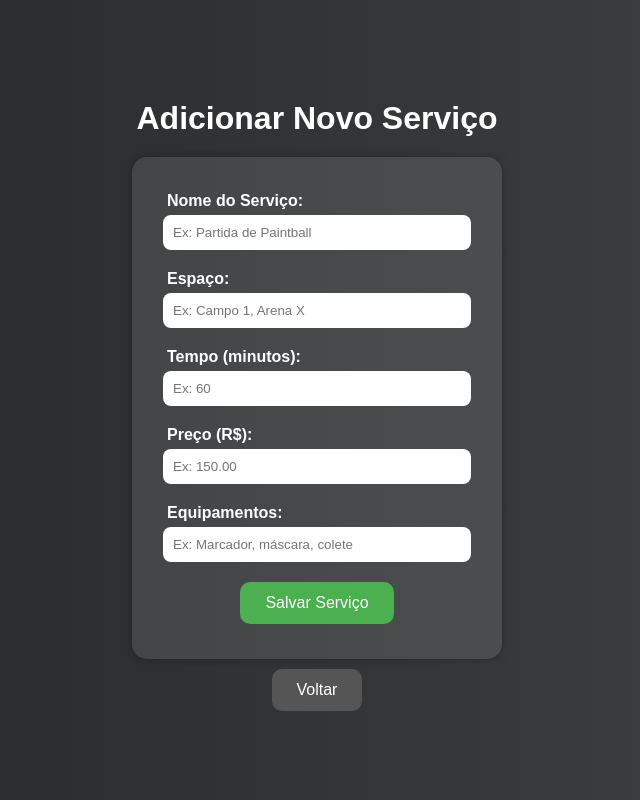
After one commit to pedrosantofig/TrabalhoAPentball, a Flask app: page /addServico in a window 1280 px wide. The commit adds this page. Shown: the whole page, without its empty margins (323-963 px from the left). Run offline with Flask 3, Linux system fonts and the light colour scheme.

Commit message:
add servico

```diff
--- a/app.py
+++ b/app.py
@@ -4,56 +4,66 @@ from sqlalchemy.orm import sessionmaker, declarative_base
 from modelo import Base, Produtos, Espacos, Pacotes, Usuario
 import os
 from dotenv import load_dotenv
-import os
-from modelo import Base
 app = Flask(__name__)
 app.secret_key = "supersecretkey"
 
-# Banco de dados SQLite
+# Banco de dados SQL
 load_dotenv()
 DATABASE_URL = os.getenv("DATABASE_URL")
 engine = create_engine(DATABASE_URL, echo=True)
 print('criando tabela')
 Base.metadata.create_all(engine)
 print('tabela adicionada')
-
+Session = sessionmaker(bind=engine)
+session = Session()
 # -------------------- ROTAS --------------------
 
-@app.route('/')
+@app.route('/index.html')
 def index():
     return render_template('index.html')
 @app.route('/produtos')
-def index():
+def prduto():
     return render_template('produtos.html')
 @app.route('/espaco')
-def index():
+def espaco():
     return render_template('espaco.html')
 @app.route('/pacote')
-def index():
+def pacote():
     return render_template('pacote.html')
+@app.route('/addServico')
+def addServico():
+    return render_template('addServico.html')
 
 @app.route('/login', methods=['GET', 'POST'])
 def login():
     if request.method == 'POST':
         email = request.form['email']
         senha = request.form['senha']
-        Usuario = session.query(Usuario).filter_by(email=email, senha=senha).first()
+        usuario = session.query(Usuario).filter_by(email=email, senha=senha).first()
         if senha == "123":
             return redirect(url_for('cadastro'))
         else:
             flash("Usuário ou senha inválidos!", "error")
     return render_template('login.html')
-@app.route('/cadastrar', methods=['POST'])
+
+@app.route('/cadastrar', methods=['GET', 'POST'])
 def cadastrar():
-    nome = request.form['nome']
-    email = request.form['email']
-    senha = request.form['senha']
+    session = Session()
+    if request.method == 'POST':
+        nome = request.form['nome']
+        email = request.form['email']
+        senha = request.form['senha']
 
-    novo_usuario = Usuario(nome=nome, email=email, senha=senha)
-    session.add(novo_usuario)
-    session.commit()
-    # Aqui você pode salvar no banco de dados
-    return f"Usuário {nome} cadastrado com sucesso!"
+        novo_usuario = Usuario(nome=nome, email=email, senha=senha)
+        session.add(novo_usuario)
+        session.commit()
+
+        # Redireciona ou mostra uma mensagem de sucesso
+        return render_template('cadastrarUser.html', mensagem='Usuário cadastrado com sucesso!')
+
+    # Se for GET, só exibe o HTML do formulário
+    return render_template('cadastrarUser.html')
+
 
 @app.route('/cadastro', methods=['GET', 'POST'])
 def cadastroProdutos():
@@ -63,7 +73,7 @@ def cadastroProdutos():
     return render_template('cadastro.html', produtos=produtos, espacos=espacos, pacotes=pacotes)
 
 # Rotas CRUD de Produtos
-@app.route('/produto/add', methods=['POST'])
+@app.route('/produto/add', methods=['GET','POST'])
 def add_produto():
     nome = request.form['nome_produto']
     preco = float(request.form['preco'])
--- a/modelo.py
+++ b/modelo.py
@@ -9,10 +9,6 @@ class Usuario(Base):
     nome = Column(String(100), nullable=False)
     email = Column(String(100), nullable=False)
     senha = Column(String(100), nullable=False)
-
-    def __repr__(self):
-        return f"<Produto(nome={self.nome}, preco={self.email})>"
-
 
 class Produtos(Base):
     __tablename__ = 'Produtos'
--- /dev/null
+++ b/templates/addServico.html
@@ -0,0 +1,99 @@
+<!DOCTYPE html>
+<html lang="pt-br">
+<head>
+  <meta charset="UTF-8">
+  <meta name="viewport" content="width=device-width, initial-scale=1.0">
+  <title>Adicionar Serviço</title>
+  <style>
+    body {
+      font-family: Arial, sans-serif;
+      background: linear-gradient(to right, #232526, #414345);
+      color: white;
+      text-align: center;
+      height: 100vh;
+      margin: 0;
+      display: flex;
+      flex-direction: column;
+      justify-content: center;
+      align-items: center;
+    }
+
+    h1 {
+      margin-bottom: 20px;
+    }
+
+    form {
+      background-color: rgba(255, 255, 255, 0.1);
+      padding: 25px;
+      border-radius: 15px;
+      width: 320px;
+      box-shadow: 0px 0px 10px rgba(0,0,0,0.3);
+    }
+
+    label {
+      display: block;
+      text-align: left;
+      margin: 10px 0 5px 10px;
+      font-weight: bold;
+    }
+
+    input {
+      width: 90%;
+      padding: 10px;
+      border: none;
+      border-radius: 8px;
+      margin-bottom: 10px;
+      outline: none;
+    }
+
+    button {
+      background-color: #4CAF50;
+      border: none;
+      color: white;
+      padding: 12px 25px;
+      margin: 10px;
+      border-radius: 10px;
+      cursor: pointer;
+      font-size: 16px;
+      transition: 0.3s;
+    }
+
+    button:hover {
+      background-color: #45a049;
+      transform: scale(1.05);
+    }
+
+    .voltar {
+      background-color: #555;
+    }
+
+    .voltar:hover {
+      background-color: #444;
+    }
+  </style>
+</head>
+<body>
+  <h1>Adicionar Novo Serviço</h1>
+
+  <form action="#" method="post">
+    <label for="nome">Nome do Serviço:</label>
+    <input type="text" id="nome" name="nome" placeholder="Ex: Partida de Paintball" required>
+
+    <label for="espaco">Espaço:</label>
+    <input type="text" id="espaco" name="espaco" placeholder="Ex: Campo 1, Arena X" required>
+
+    <label for="tempo">Tempo (minutos):</label>
+    <input type="number" id="tempo" name="tempo" placeholder="Ex: 60" required>
+
+    <label for="preco">Preço (R$):</label>
+    <input type="number" step="0.01" id="preco" name="preco" placeholder="Ex: 150.00" required>
+
+    <label for="equipamentos">Equipamentos:</label>
+    <input type="text" id="equipamentos" name="equipamentos" placeholder="Ex: Marcador, máscara, colete" required>
+
+    <button type="submit">Salvar Serviço</button>
+  </form>
+
+  <button class="voltar" onclick="window.location.href='index.html'">Voltar</button>
+</body>
+</html>
```
Also changed, not shown: templates/cadastrarUser.html (+43 -54 lines), templates/index.html (+30 -10 lines), templates/login.html (+34 -8 lines), 1 other file.
